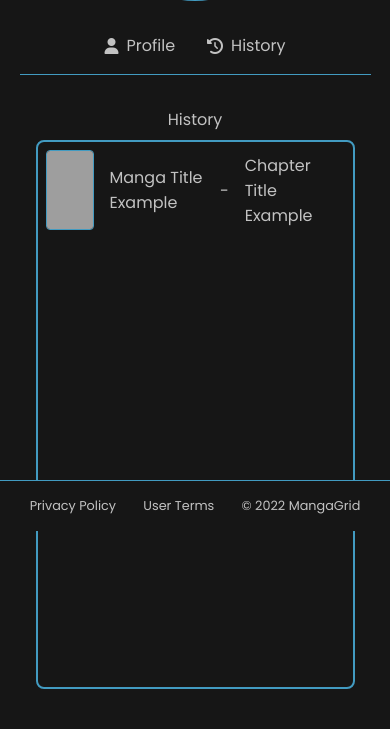
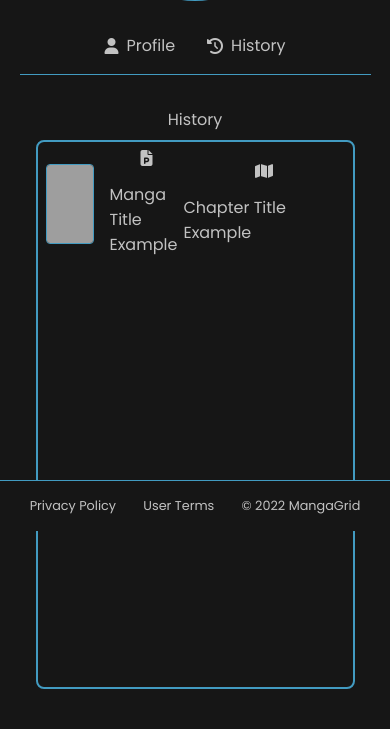
Before and after one commit to itz-dude/MangaGrid, a Flask app: page /profile/history in a window 390 px wide. Shown: the part 313-1042 px from the top of the page. Run offline with Flask 2, Linux system fonts and the light colour scheme; a user stored in the database is signed in; data comes from the database, SQL or seed files in the repository; both versions use the stored data as it was after the commit; data that the repository does not hold is empty; some libraries are stand-ins or nearby versions; grey boxes are pictures that could not be loaded.

Commit message:
Some changes on History
- Fixed a bug that prevent a new readed chapter to refresh the date on history.
- Minor changes in history list.

```diff
--- a/manga/view.py
+++ b/manga/view.py
@@ -50,6 +50,7 @@ def chapter(source, search):
 
                 if user.history.filter(History.manga_id == manga.id).first():
                     user.history.filter(History.manga_id == manga.id).first().chapter_id = chapter_obj.id
+                    user.history.filter(History.manga_id == manga.id).first().updated_at = datetime.datetime.now()
                     pprint(f'[i] Info: chapter {chapter_obj.title} added to the history {user.username}.', 'green')
                 else:
                     pprint(f'[i] Info: Endpoint not resolved.', 'yellow')
--- a/static/css/main.css
+++ b/static/css/main.css
@@ -996,25 +996,38 @@ section .container .profile-row .right-panel .row ul li {
   display: flex;
   flex-direction: row;
   align-items: center;
-  justify-content: flex-start;
-  gap: 1em;
+  justify-content: space-between;
   height: -webkit-fit-content;
   height: -moz-fit-content;
   height: fit-content;
   width: 100%;
   padding: 0.5em;
 }
-section .container .profile-row .right-panel .row ul li .card-result {
+section .container .profile-row .right-panel .row ul li .manga-div {
+  display: flex;
+  flex-direction: row;
+  align-items: center;
+  justify-content: flex-start;
+  gap: 1em;
+  width: 50%;
+}
+section .container .profile-row .right-panel .row ul li .manga-div .card-result {
   height: 5em;
   width: 3em;
   min-width: 3em;
 }
-section .container .profile-row .right-panel .row ul li .card-result .card-result-image {
+section .container .profile-row .right-panel .row ul li .manga-div .card-result .card-result-image {
   filter: opacity(1) blur(0);
 }
-section .container .profile-row .right-panel .row ul li .card-manga-page {
-  max-width: 40%;
-  overflow: hidden;
+section .container .profile-row .right-panel .row ul li .manga-div .card-manga-page {
+  max-width: 100%;
+}
+section .container .profile-row .right-panel .row ul li .card-chapter-page, section .container .profile-row .right-panel .row ul li .card-manga-page {
+  display: flex;
+  flex-direction: row;
+  align-items: center;
+  justify-content: flex-end;
+  gap: 1em;
 }
 section .container .profile-row .right-panel .row ul li + li {
   border-top: 1px solid #429bc1;
@@ -1087,6 +1100,24 @@ section .container .profile-row .right-panel .row ul li + li {
   section .container .profile-row .right-panel .row .line-edit button {
     width: 100%;
     cursor: pointer;
+  }
+  section .container .profile-row .right-panel .row ul {
+    display: flex;
+    flex-direction: column;
+    align-items: flex-start;
+    justify-content: flex-start;
+    height: 65vh;
+    width: 100%;
+    border: 2px solid #429bc1;
+    border-radius: 0.5em;
+    overflow-y: auto;
+  }
+  section .container .profile-row .right-panel .row ul li .card-chapter-page, section .container .profile-row .right-panel .row ul li .card-manga-page {
+    display: flex;
+    flex-direction: column;
+    align-items: center;
+    justify-content: flex-end;
+    gap: 1em;
   }
 }
 
@@ -1436,6 +1467,16 @@ img.while-loading {
 
 .icon-history:before {
   content: "\f1da";
+  font-weight: 700;
+}
+
+.icon-manga:before {
+  content: "\f1c4";
+  font-weight: 700;
+}
+
+.icon-chapter:before {
+  content: "\f279";
   font-weight: 700;
 }
 
--- a/static/css/patterns/components/_fontAwesome.scss
+++ b/static/css/patterns/components/_fontAwesome.scss
@@ -127,3 +127,17 @@
         font-weight: 700;
     }
 }
+
+.icon-manga {
+    &:before {
+        content: "\f1c4";
+        font-weight: 700;
+    }
+}
+
+.icon-chapter {
+    &:before {
+        content: "\f279";
+        font-weight: 700;
+    }
+}
--- a/static/css/tree/section/_profile.scss
+++ b/static/css/tree/section/_profile.scss
@@ -143,13 +143,18 @@
 
                     overflow-y: auto;
                     li {
-                        @include displays.flex(row, center, flex-start);
-                        gap: 1em;
+                        @include displays.flex(row, center, space-between);
 
                         height: fit-content;
                         width: 100%;
 
                         padding: 0.5em;
+
+                        .manga-div {
+                            @include displays.flex(row, center, flex-start);
+                            gap: 1em;
+
+                            width: 50%;
 
                             .card-result {
                                 height: 5em;
@@ -162,8 +167,13 @@
                             }
 
                             .card-manga-page {
-                            max-width: 40%;
-                            overflow: hidden;
+                                max-width: 100%;
+                            }
+                        }
+
+                        .card-chapter-page, .card-manga-page {
+                            @include displays.flex(row, center, flex-end);
+                            gap: 1em;
                         }
                     }
 
@@ -242,8 +252,27 @@
                             cursor: pointer;
                         }
                     }
+
+                    ul {
+                        @include displays.flex(column, flex-start, flex-start);
+
+                        height: 65vh;
+                        width: 100%;
+
+                        border: 2px solid colors.$themeColorSecondary;
+                        border-radius: 0.5em;
+
+                        overflow-y: auto;
+                        li {
+
+                            .card-chapter-page, .card-manga-page {
+                                @include displays.flex(column, center, flex-end);
+                                gap: 1em;
                             }
                         }
                     }
                 }
             }
+        }
+    }
+}
--- a/static/js/index.js
+++ b/static/js/index.js
@@ -677,7 +677,7 @@ class Profile {
                 card.find('.card-chapter-page').text(item.chapter_title);
                 card.find('.card-chapter-page').attr('href', `/chapter_viewer?source=${item.manga_source}&id=${item.chapter_slug}`);
             } else {
-                card.find('.card-chapter-page').text('None chapter readed');
+                card.find('.card-chapter-page').text('None');
                 card.find('.card-chapter-page').attr('href', '');
             }
             $('#historyContainer').append(card);
--- a/templates/profile.html
+++ b/templates/profile.html
@@ -50,15 +50,18 @@ Manga Viewer
                 <label for="">History</label>
                 <ul id="historyContainer">
                     <li class="li-target">
-                        <div class="card-result">
-                            <div class="card-result-image">
-                                <img src="#" alt="">
+                        <div class="manga-div">
+                            <div class="card-result">
+                                <div class="card-result-image">
+                                    <img src="#" alt="">
+                                </div>
                             </div>
+
+                            <a class="icon icon-manga card-manga-page" href="#">Manga Title Example</a>
                         </div>
-
-                        <a class="card-manga-page" href="#">Manga Title Example</a>
-                        -
-                        <a class="card-chapter-page" href="#">Chapter Title Example</a>
+                        <div>
+                            <a class="icon icon-chapter card-chapter-page" href="#">Chapter Title Example</a>
+                        </div>
                     </li>
                 </ul>
             </div>
```
Also changed, not shown: persistent/db.sqlite3, 1 other file. Lines whose indentation alone changed are shown as unchanged.
